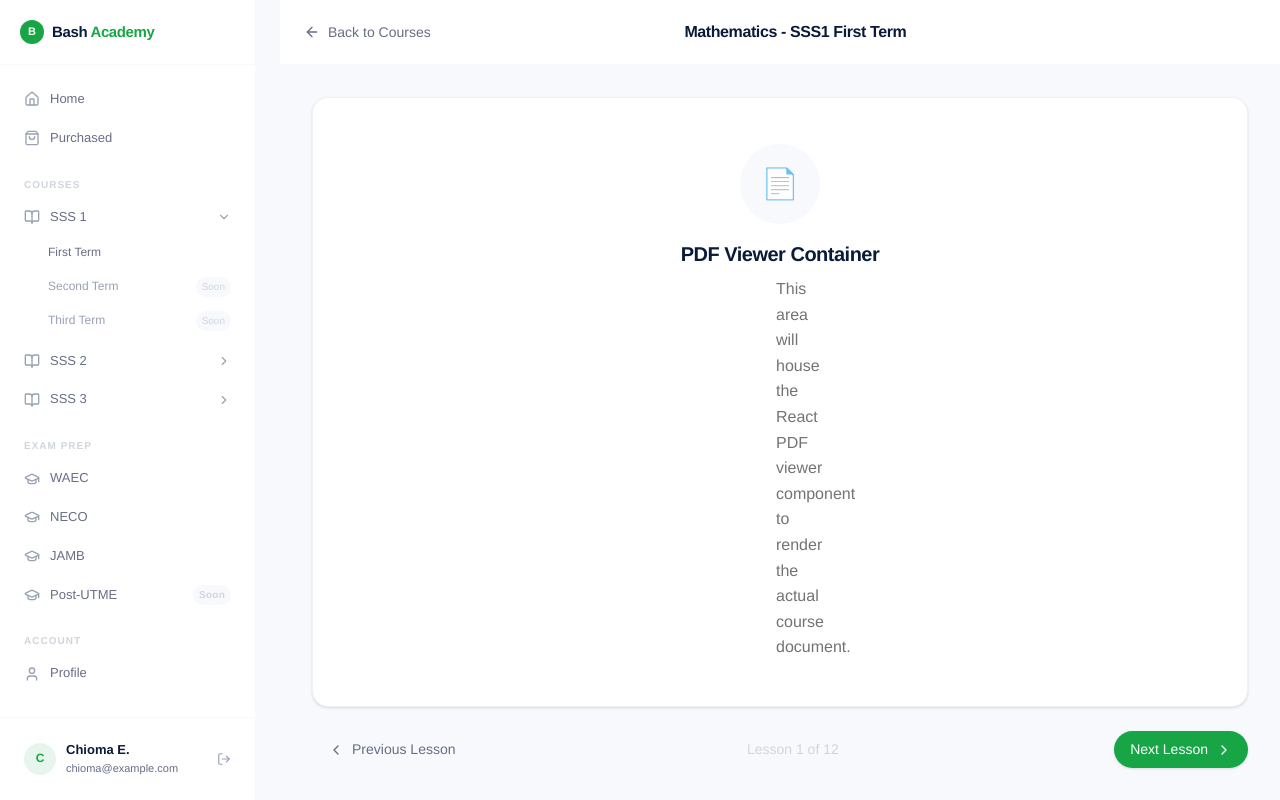
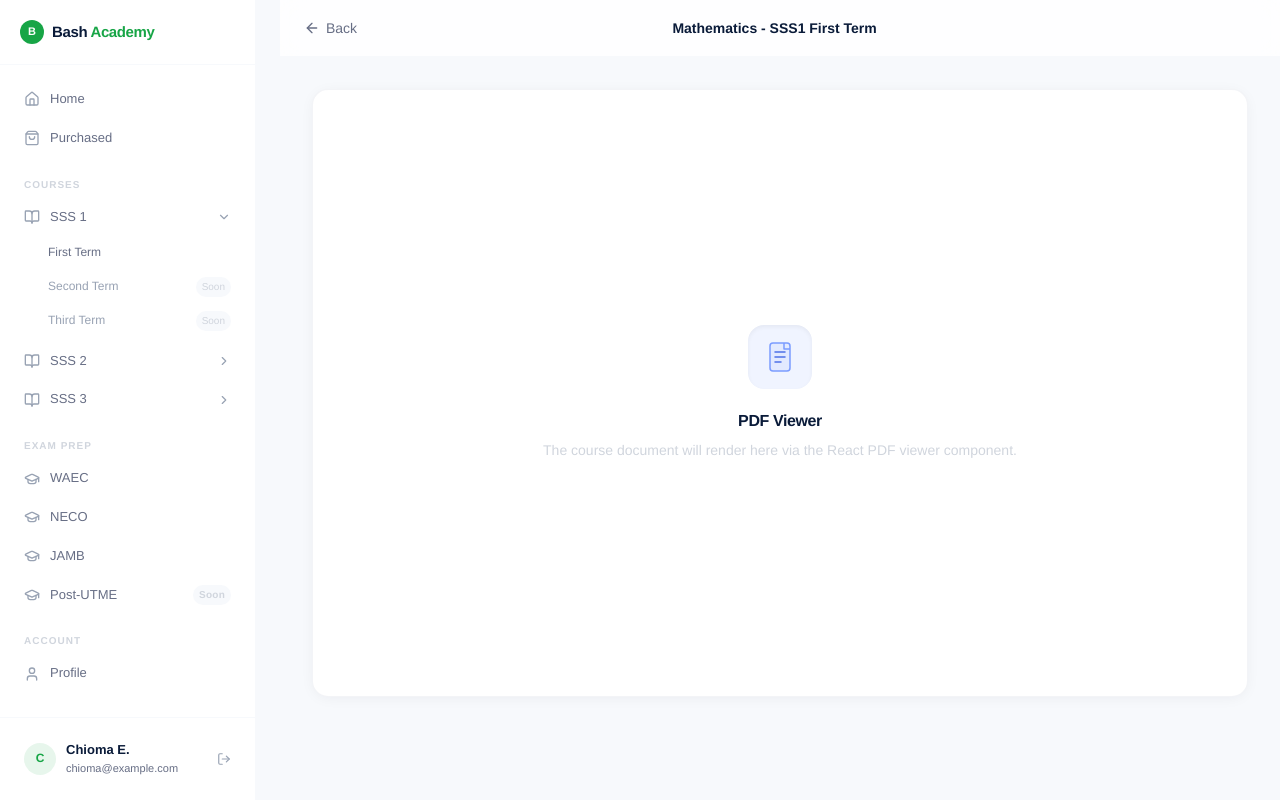
Before and after one commit to Bigmanbash/studyWithBash, a Next.js app: page /dashboard/read/1 in a window 1280 px wide. Built offline with nearby package versions, Linux system fonts and the light colour scheme.

Commit message:
[MOD] Updated user ui dashboard

```diff
--- a/app/dashboard/read/[courseId]/page.tsx
+++ b/app/dashboard/read/[courseId]/page.tsx
@@ -1,64 +1,70 @@
 import Link from "next/link";
-import { ArrowLeft, ChevronLeft, ChevronRight } from "lucide-react";
+import { ArrowLeft } from "lucide-react";
 
 export default async function ReadCoursePage({ params }: { params: Promise<{ courseId: string }> }) {
   const resolvedParams = await params;
-  // In a real app, fetch course data based on resolvedParams.courseId
   const courseTitle = "Mathematics - SSS1 First Term";
 
   return (
     <div className="min-h-screen bg-[#F7F9FC] flex flex-col">
+
       {/* Reader Header */}
-      <header className="bg-white border-b border-neutral-100 sticky top-0 z-10">
-        <div className="px-4 sm:px-6 h-16 flex items-center justify-between max-w-5xl mx-auto w-full">
+      <header className="bg-white/80 backdrop-blur-md border-b border-neutral-100 sticky top-0 z-10">
+        <div className="px-4 sm:px-6 h-14 flex items-center gap-4 max-w-5xl mx-auto w-full">
+
           <Link
             href="/dashboard/purchased"
-            className="flex items-center text-sm font-medium text-[#676E85] hover:text-[#0A1B39] transition-colors"
+            className="shrink-0 flex items-center gap-1.5 text-sm font-medium text-[#676E85] hover:text-[#0A1B39] transition-colors"
           >
-            <ArrowLeft className="w-4 h-4 mr-2" />
-            Back to Courses
+            <ArrowLeft className="w-4 h-4" />
+            <span className="hidden sm:inline">Back</span>
           </Link>
 
-          <h1 className="text-base font-semibold text-[#0A1B39] truncate max-w-[50%]">
-            {courseTitle}
-          </h1>
+          <div className="flex-1 flex justify-center">
+            <span className="text-sm font-semibold text-[#0A1B39]">
+              {courseTitle}
+            </span>
+          </div>
 
-          <div className="w-24"></div> {/* Spacer to center the title */}
+          {/* Balanced spacer */}
+          <div className="shrink-0 w-14 sm:w-16" />
         </div>
       </header>
 
-      {/* PDF Viewer Area */}
-      <main className="flex-1 max-w-5xl w-full mx-auto p-4 sm:p-6 lg:p-8 flex flex-col">
-        <div className="bg-white flex-1 rounded-2xl border border-neutral-200 shadow-sm flex items-center justify-center min-h-[600px] overflow-hidden relative">
+      {/* PDF Viewer */}
+      <main className="flex-1 max-w-5xl w-full mx-auto px-4 sm:px-6 lg:px-8 py-6 sm:py-8">
+        <div
+          className="
+            bg-white rounded-2xl border border-neutral-200/80
+            shadow-[0_2px_16px_-4px_rgba(10,27,57,0.08)]
+            flex items-center justify-center
+            min-h-[70vh] sm:min-h-[76vh]
+            overflow-hidden
+          "
+        >
+          {/* PDF placeholder */}
+          <div className="flex flex-col items-center text-center px-6 py-12">
+            <div className="w-16 h-16 rounded-2xl bg-[#F0F4FF] flex items-center justify-center mb-5 shadow-inner">
+              <svg
+                viewBox="0 0 32 32"
+                fill="none"
+                xmlns="http://www.w3.org/2000/svg"
+                className="w-8 h-8"
+              >
+                <rect x="6" y="2" width="20" height="28" rx="3" fill="#E3EAFF" />
+                <rect x="6" y="2" width="20" height="28" rx="3" stroke="#7B9CFF" strokeWidth="1.5" />
+                <path d="M11 11h10M11 16h10M11 21h6" stroke="#4F71E8" strokeWidth="1.5" strokeLinecap="round" />
+                <path d="M20 2v6h6" fill="none" stroke="#7B9CFF" strokeWidth="1.5" strokeLinejoin="round" />
+              </svg>
+            </div>
 
-          {/* Placeholder for actual PDF Viewer component */}
-          <div className="text-center">
-            <div className="w-20 h-20 bg-neutral-100 rounded-full flex items-center justify-center mx-auto mb-4">
-              <span className="text-3xl">📄</span>
-            </div>
-            <h2 className="text-xl font-bold text-[#0A1B39]">PDF Viewer Container</h2>
-            <p className="text-neutral-500 mt-2 max-w-sm mx-auto">
-              This area will house the React PDF viewer component to render the actual course document.
+            <h2 className="text-base font-semibold text-[#0A1B39] mb-1.5">
+              PDF Viewer
+            </h2>
+            <p className="text-sm text-neutral-400 leading-relaxed">
+              The course document will render here via the React PDF viewer component.
             </p>
           </div>
-
-        </div>
-
-        {/* Navigation Controls */}
-        <div className="flex items-center justify-between mt-6">
-          <button className="flex items-center gap-2 px-4 py-2 rounded-xl text-sm font-medium text-[#676E85] hover:bg-white hover:text-[#0A1B39] hover:shadow-sm transition-all">
-            <ChevronLeft className="w-4 h-4" />
-            Previous Lesson
-          </button>
-
-          <span className="text-sm font-medium text-neutral-400">
-            Lesson 1 of 12
-          </span>
-
-          <button className="flex items-center gap-2 px-4 py-2 rounded-xl text-sm font-medium text-white bg-[#17A546] hover:bg-[#128638] transition-all shadow-sm">
-            Next Lesson
-            <ChevronRight className="w-4 h-4" />
-          </button>
         </div>
       </main>
     </div>
```
